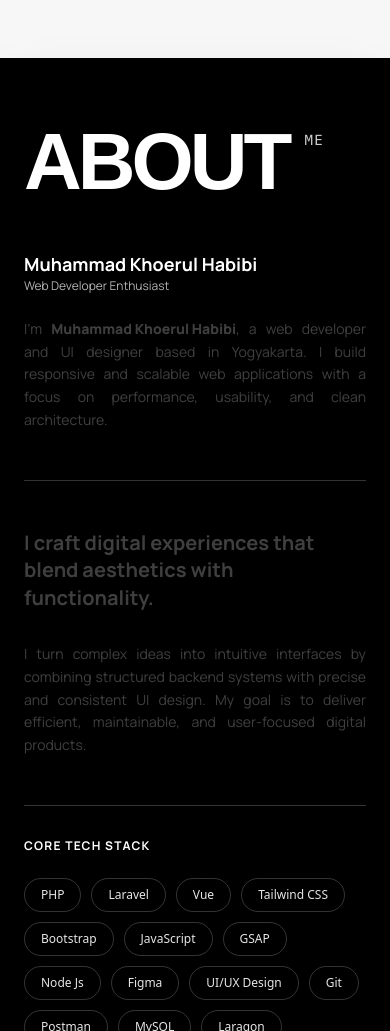
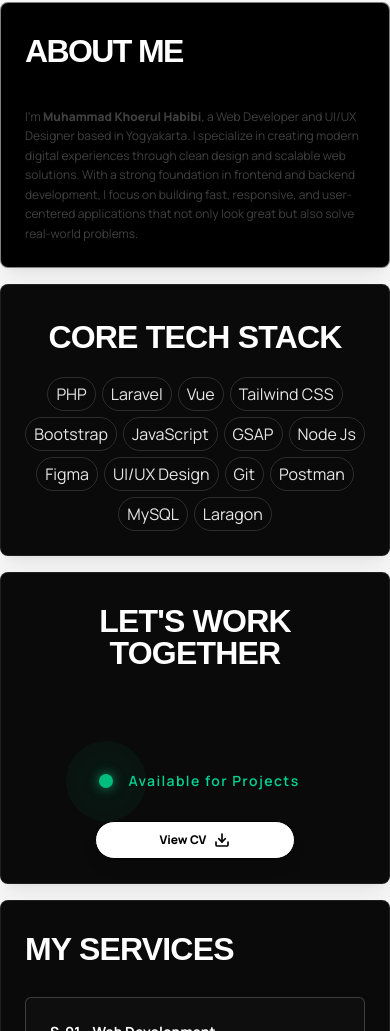
Before and after one commit to mkhabibii/ngbluee, a Vue app: page / in a window 390 px wide. Shown: the part 969-2000 px from the top of the page. Built offline with nearby package versions, Linux system fonts and the light colour scheme; no server answers; the database is empty; a web font is replaced by a local one.

Commit message:
feat: optimize bento grid UI layout, smooth scroll text reveal, align mobile marquee, and implement footer mailto contact link

```diff
--- a/index.html
+++ b/index.html
@@ -12,23 +12,23 @@
   <meta name="description"
     content="Muhammad Khoerul Habibi adalah seorang Web Developer dan UI/UX Designer berbasis di Yogyakarta. Spesialisasi pembuatan web aplikasi modern menggunakan Vue, Laravel, Tailwind CSS, dan GSAP.">
   <meta name="author" content="Muhammad Khoerul Habibi">
-  <link rel="canonical" href="https://habiboy.netlify.app/">
+  <link rel="canonical" href="https://mkhabibi.web.id">
 
   <!-- Open Graph / Facebook / LinkedIn (Sosial Media Preview) -->
   <meta property="og:type" content="website">
-  <meta property="og:url" content="https://habiboy.netlify.app/">
+  <meta property="og:url" content="https://mkhabibi.web.id">
   <meta property="og:title" content="Muhammad Khoerul Habibi - Web Developer">
   <meta property="og:description"
     content="Portfolio Muhammad Khoerul Habibi, seorang Web Developer dan UI/UX Designer berbasis di Yogyakarta. Lihat karya dan keahlian saya di sini.">
-  <meta property="og:image" content="https://habiboy.netlify.app/og-image.png">
+  <meta property="og:image" content="https://mkhabibi.web.id/og-image.png">
 
   <!-- Twitter -->
   <meta property="twitter:card" content="summary_large_image">
-  <meta property="twitter:url" content="https://habiboy.netlify.app/">
+  <meta property="twitter:url" content="https://mkhabibi.web.id">
   <meta property="twitter:title" content="Muhammad Khoerul Habibi - Web Developer Portfolio">
   <meta property="twitter:description"
     content="Portfolio Muhammad Khoerul Habibi, seorang Web Developer dan UI/UX Designer berbasis di Yogyakarta.">
-  <meta property="twitter:image" content="https://habiboy.netlify.app/og-image.png">
+  <meta property="twitter:image" content="https://mkhabibi.web.id/og-image.png">
 
   <!-- Google Search Console -->
   <meta name="google-site-verification" content="J3Y8jrmJO8WrQqGAPquQQWapnoXvTt6EWC0qTEBGaFQ" />
@@ -39,10 +39,15 @@
     "@context": "https://schema.org",
     "@type": "Person",
     "name": "Muhammad Khoerul Habibi",
-    "url": "https://habiboy.netlify.app",
+    "url": "https://mkhabibi.web.id",
     "jobTitle": "Web Developer",
+    "address": {
+      "@type": "PostalAddress",
+      "addressLocality": "Yogyakarta",
+      "addressCountry": "ID"
+    },
     "sameAs": [
-      "https://github.com/habiboy7",
+      "https://github.com/mkhabibii",
       "https://www.linkedin.com/in/muhammadkhoerulhabibi"
     ]
   }
--- a/src/components/Footer.vue
+++ b/src/components/Footer.vue
@@ -24,13 +24,39 @@
             MKH.<br />HABIBI
           </div>
           <ul
-            class="grid grid-cols-2 sm:grid-cols-1 gap-4 font-manrope text-xs md:text-base font-bold text-gray-500 uppercase tracking-[0.2em]"
+            class="grid grid-cols-2 sm:grid-cols-1 gap-4 font-manrope text-xs md:text-base font-bold text-gray-500 tracking-[0.2em]"
           >
-            <li><a href="#home" @click="handleNavClick($event, '#home')" class="hover:text-white transition-colors">Home</a></li>
-            <li><a href="#about" @click="handleNavClick($event, '#about')" class="hover:text-white transition-colors">About</a></li>
-            <li><a href="#showcase" @click="handleNavClick($event, '#showcase')" class="hover:text-white transition-colors">Showcase</a></li>
             <li>
-              <a href="#credential" @click="handleNavClick($event, '#credential')" class="hover:text-white transition-colors">Credentials</a>
+              <a
+                href="#home"
+                @click="handleNavClick($event, '#home')"
+                class="hover:text-white transition-colors"
+                >Home</a
+              >
+            </li>
+            <li>
+              <a
+                href="#about"
+                @click="handleNavClick($event, '#about')"
+                class="hover:text-white transition-colors"
+                >Essence</a
+              >
+            </li>
+            <li>
+              <a
+                href="#showcase"
+                @click="handleNavClick($event, '#showcase')"
+                class="hover:text-white transition-colors"
+                >Showcase</a
+              >
+            </li>
+            <li>
+              <a
+                href="#credential"
+                @click="handleNavClick($event, '#credential')"
+                class="hover:text-white transition-colors"
+                >Credentials</a
+              >
             </li>
           </ul>
         </div>
@@ -38,7 +64,7 @@
         <!-- Contact Info -->
         <div class="lg:col-span-3 text-left">
           <p
-            class="font-manrope text-[9px] md:text-[14px] uppercase tracking-[0.4em] text-gray-400 mb-6 md:mb-8"
+            class="font-sofia font-semibold text-[9px] md:text-[1.5rem] uppercase tracking-tight mb-6 md:mb-8"
           >
             Contact
           </p>
@@ -46,18 +72,18 @@
             <li>
               <a
                 href="mailto:habiboy0607@gmail.com"
-                class="hover:text-gray-400 transition-colors break-all md:break-normal text-white/80"
+                class="hover:text-white transition-colors break-all md:break-normal text-gray-400"
                 >habiboy0607@gmail.com</a
               >
             </li>
-            <li class="text-gray-500 font-manrope">+62 895 3850 51731</li>
+            <li class="text-gray-500 font-manrope">+6281227556950</li>
           </ul>
         </div>
 
         <!-- Socials -->
         <div class="lg:col-span-2 text-left">
           <p
-            class="font-manrope text-[9px] md:text-[14px] uppercase tracking-[0.4em] text-gray-400 mb-6 md:mb-8"
+            class="font-sofia font-semibold text-[9px] md:text-[1.5rem] uppercase tracking-tight mb-6 md:mb-8"
           >
             Social
           </p>
@@ -68,7 +94,7 @@
               <a
                 href="https://github.com/habiboy7"
                 target="_blank"
-                class="hover:text-gray-400 transition-colors"
+                class="hover:text-white transition-colors text-gray-400"
                 >GitHub</a
               >
             </li>
@@ -76,11 +102,18 @@
               <a
                 href="https://linkedin.com/in/muhammadkhoerulhabibi"
                 target="_blank"
-                class="hover:text-gray-400 transition-colors"
+                class="hover:text-white transition-colors text-gray-400"
                 >LinkedIn</a
               >
             </li>
-            <li><a href="#" class="hover:text-gray-400 transition-colors">Instagram</a></li>
+            <li>
+              <a
+                href="https://www.instagram.com/mkhabibii_"
+                target="_blank"
+                class="hover:text-white transition-colors text-gray-400"
+                >Instagram</a
+              >
+            </li>
           </ul>
         </div>
 
@@ -88,28 +121,29 @@
         <div class="lg:col-span-4 flex flex-col justify-between items-start lg:items-end">
           <div class="w-full">
             <p
-              class="font-manrope text-[9px] md:text-[14px] uppercase tracking-[0.4em] text-gray-400 mb-6 md:mb-10 text-left lg:text-right"
+              class="font-sofia font-semibold text-[9px] md:text-[1.5rem] uppercase tracking-tight mb-6 md:mb-8 text-left lg:text-right"
             >
               Get in touch
             </p>
-            <div class="relative group">
+            <div class="relative mt-2">
               <input
                 type="email"
+                v-model="visitorEmail"
                 placeholder="Your email address"
-                class="w-full bg-transparent border-b border-gray-800 py-3 md:py-4 outline-none font-manrope focus:border-white transition-colors pr-12 text-white text-sm md:text-base"
+                class="w-full bg-transparent border-b border-neutral-800 py-3 md:py-4 outline-none font-manrope focus:border-transparent transition-colors pr-24 text-white text-sm md:text-base peer"
+                @keyup.enter="handleSendEmail"
               />
+              <span
+                class="absolute bottom-0 left-0 w-0 h-[1px] bg-white transition-all duration-300 peer-focus:w-full"
+              ></span>
+
               <button
-                class="absolute right-0 top-1/2 -translate-y-1/2 text-gray-500 hover:text-white transition-all transform hover:translate-x-1 uppercase text-[9px] md:text-[10px] font-bold tracking-widest flex items-center gap-2"
+                @click="handleSendEmail"
+                class="absolute right-0 top-1/2 -translate-y-1/2 text-neutral-400 hover:text-white transition-all duration-300 uppercase text-[10px] md:text-[11px] font-extrabold tracking-widest flex items-center gap-2 group/btn"
               >
-                Send <span class="text-base md:text-lg">→</span>
+                <span class="font-manrope">Send</span>
               </button>
             </div>
-            <p
-              class="text-[8px] md:text-[10px] text-gray-400 mt-4 md:mt-6 font-mono uppercase tracking-widest text-left lg:text-right"
-            >
-              By sending, you agree to our
-              <a href="#" class="underline hover:text-white">Privacy Policy</a>
-            </p>
           </div>
         </div>
       </div>
@@ -149,7 +183,6 @@
         >
           Web Developer • Yogyakarta, Indonesia
         </div>
-        <div class="font-manrope text-[8px] md:text-[14px] text-gray-400 order-3">v.02</div>
       </div>
     </div>
 
@@ -186,6 +219,19 @@ const mouseX = ref(0)
 const mouseY = ref(0)
 const currentX = ref(0)
 const currentY = ref(0)
+const visitorEmail = ref('')
+
+const handleSendEmail = () => {
+  const email = visitorEmail.value.trim()
+  const myEmail = 'habiboy0607@gmail.com'
+  const subject = encodeURIComponent('Inquiry from Portfolio')
+  let bodyText = 'Hello Habibi,\n\nI would like to get in touch with you.'
+  if (email) {
+    bodyText += `\n\nVisitor Email: ${email}`
+  }
+  const body = encodeURIComponent(bodyText)
+  window.location.href = `mailto:${myEmail}?subject=${subject}&body=${body}`
+}
 
 let velocityX = 0
 let velocityY = 0
--- a/src/views/Essence.vue
+++ b/src/views/Essence.vue
@@ -1,7 +1,7 @@
 <template>
   <!-- Header Contact Links -->
   <div
-    class="w-full px-4 sm:px-6 lg:px-12 mt-32 md:mt-40 flex flex-col md:flex-row justify-between items-start md:items-center gap-6 font-mono text-xs md:text-lg uppercase tracking-widest z-10 relative"
+    class="w-full px-4 sm:px-6 lg:px-12 mt-20 md:mt-32 lg:mt-40 flex flex-col md:flex-row justify-between items-start md:items-center gap-4 md:gap-6 font-mono text-xs md:text-sm lg:text-base uppercase tracking-widest z-10 relative"
   >
     <div class="flex flex-col gap-2">
       <span class="font-semibold text-gray-900">Available for collaboration</span>
@@ -71,81 +71,185 @@
     ref="sectionRef"
     class="about-section w-full relative mt-8 lg:mt-16 lg:mb-20 flex justify-center"
   >
-    <div
-      ref="cardRef"
-      class="bg-black text-white py-16 px-6 sm:px-12 lg:p-20 relative overflow-hidden shadow-2xl mx-auto w-full rounded-none"
-    >
-      <div class="grid grid-cols-1 lg:grid-cols-12 gap-12 lg:gap-16 lg:items-stretch items-start">
-        <!-- Left Column -->
+    <div ref="cardRef" class="bg-transparent text-white relative mx-auto w-full rounded-none">
+      <div class="grid grid-cols-1 md:grid-cols-2 lg:grid-cols-3 gap-4 lg:gap-6">
+        <!-- About Me Profile (Top Left, Spans 2 Cols) -->
         <div
-          class="lg:col-span-5 border-b lg:border-b-0 lg:border-r border-white/20 pb-12 lg:pb-0 lg:pr-16 flex flex-col justify-between h-full"
+          class="col-span-1 md:col-span-2 lg:col-span-2 bg-black text-white border border-white/50 rounded-lg p-6 sm:p-10 flex flex-col justify-between hover:scale-[1.015] hover:border-neutral-700 transition-all duration-300 group shadow-xl shadow-black/5"
         >
-          <!-- Top Row of Left Column -->
-          <div class="flex items-start gap-4">
-            <span
-              class="font-sofia font-extrabold text-[5rem] lg:text-[7rem] leading-none text-white tracking-tighter"
-              >ABOUT</span
+          <div>
+            <h3
+              class="font-sofia font-extrabold text-[2rem] xs:text-[2.8rem] sm:text-[3.5rem] lg:text-[4rem] leading-none text-white tracking-tighter mt-2 mb-6 uppercase"
             >
-            <span class="font-mono text-sm lg:text-lg text-white/80 mt-2 uppercase tracking-widest"
-              >ME</span
-            >
+              About Me
+            </h3>
           </div>
 
-          <!-- Profile & Bio -->
-          <div class="mt-12 lg:mt-24">
-            <div class="flex items-center">
-              <div>
-                <h4 class="font-manrope font-bold text-lg lg:text-xl text-white">
-                  Muhammad Khoerul Habibi
-                </h4>
-                <p class="font-manrope text-xs lg:text-sm text-white/70">
-                  Web Developer Enthusiast
-                </p>
-              </div>
-            </div>
-
-            <p
-              class="reveal-text text-sm lg:text-base text-white/80 leading-relaxed font-manrope mt-6 text-justify"
-            >
-              I’m <span class="font-black text-white">Muhammad Khoerul Habibi</span>, a web
-              developer and UI designer based in Yogyakarta. I build responsive and scalable web
-              applications with a focus on performance, usability, and clean architecture.
-            </p>
-          </div>
+          <p
+            class="reveal-text text-xs sm:text-sm lg:text-lg text-white/80 leading-relaxed font-manrope text-left lg:text-justify mt-4"
+          >
+            I’m <span class="font-black text-white">Muhammad Khoerul Habibi</span>, a Web Developer
+            and UI/UX Designer based in Yogyakarta. I specialize in creating modern digital
+            experiences through clean design and scalable web solutions. With a strong foundation in
+            frontend and backend development, I focus on building fast, responsive, and
+            user-centered applications that not only look great but also solve real-world problems.
+          </p>
         </div>
 
-        <div class="lg:col-span-7 lg:pl-4">
-          <!-- Header Statement -->
-          <h3
-            class="reveal-text text-xl lg:text-3xl font-bold leading-snug font-manrope text-white"
-          >
-            I craft digital experiences that blend aesthetics with functionality.
-          </h3>
-
-          <p
-            class="reveal-text text-sm lg:text-lg leading-relaxed text-white/80 font-manrope mt-8 text-justify"
-          >
-            I turn complex ideas into intuitive interfaces by combining structured backend systems
-            with precise and consistent UI design. My goal is to deliver efficient, maintainable,
-            and user-focused digital products.
-          </p>
-
-          <!-- Tech Stack -->
-          <div class="mt-12 border-t border-white/20 pt-8">
+        <!-- Core Tech Stack (Top Right, Spans 1 Col) -->
+        <div
+          class="col-span-1 bg-neutral-950 text-white border border-neutral-800/80 rounded-lg p-6 sm:p-8 flex flex-col justify-between hover:scale-[1.015] hover:border-neutral-700 transition-all duration-300 group shadow-xl shadow-black/5"
+        >
+          <div>
             <h4
-              class="font-manrope font-bold text-xs lg:text-lg text-white uppercase tracking-widest mb-6"
+              class="font-sofia font-bold text-[2rem] sm:text-[2.8rem] lg:text-[3rem] uppercase text-white mt-1 mb-4 tracking-tight text-center"
             >
               Core Tech Stack
             </h4>
 
-            <div class="flex flex-wrap gap-2.5">
+            <div class="flex flex-wrap gap-1.5 sm:gap-2 mt-2 justify-center">
               <span
                 v-for="(skill, index) in skills"
                 :key="index"
-                class="skill-tag px-4 py-2 border border-white/20 rounded-full text-xs lg:text-sm text-white/90 hover:bg-white hover:text-black transition-all duration-300 cursor-default backdrop-blur-sm"
+                class="skill-tag font-manrope px-2 py-1 sm:px-3 sm:py-1 border border-white/15 rounded-full text-base lg:text-base text-white/90 hover:bg-white hover:text-black transition-all duration-300 cursor-default backdrop-blur-sm"
               >
                 {{ skill }}
               </span>
+            </div>
+          </div>
+        </div>
+
+        <!-- Hire Me / CV Button (Bottom Left, Spans 1 Col) -->
+        <div
+          class="col-span-1 bg-neutral-950 text-white border border-neutral-800/80 rounded-lg p-6 sm:p-8 flex flex-col justify-between hover:scale-[1.015] hover:border-neutral-700 transition-all duration-300 group shadow-xl shadow-black/5"
+        >
+          <div>
+            <h4
+              class="font-sofia uppercase font-bold text-[2rem] lg:text-[3rem] text-white mt-2 mb-24 lg:mb-50 tracking-tight text-center leading-none"
+            >
+              Let's Work Together
+            </h4>
+
+            <!-- Elegant Radar Visual  -->
+            <div class="flex items-center justify-center gap-1.5">
+              <div class="relative flex items-center justify-center w-8 h-8">
+                <!-- Large pulsing radar rings -->
+                <span
+                  class="animate-ping absolute inline-flex h-8 w-8 rounded-full bg-emerald-400/30 opacity-75"
+                ></span>
+                <span
+                  class="animate-ping absolute inline-flex h-16 w-16 rounded-full bg-emerald-500/20 opacity-40"
+                  style="animation-delay: 0.5s"
+                ></span>
+                <!-- Solid inner dot -->
+                <span
+                  class="relative inline-flex rounded-full h-3.5 w-3.5 bg-emerald-500 shadow-[0_0_12px_rgba(16,185,129,0.8)]"
+                ></span>
+              </div>
+              <span class="text-sm font-manrope tracking-widest text-emerald-400 font-semibold"
+                >Available for Projects</span
+              >
+            </div>
+          </div>
+
+          <!-- CV Button at the bottom -->
+          <div class="flex justify-center mt-6">
+            <a
+              href="/resume.pdf"
+              target="_blank"
+              class="group/btn relative inline-flex items-center justify-center gap-2 px-16 py-2.5 bg-white rounded-full text-xs sm:text-base text-black shadow-lg hover:scale-[1.02] hover:bg-black hover:text-white border hover:border-white transition-all duration-300 w-fit"
+            >
+              <span class="relative z-10 font-extrabold font-manrope">View CV</span>
+              <svg
+                xmlns="http://www.w3.org/2000/svg"
+                viewBox="0 0 24 24"
+                fill="none"
+                stroke="currentColor"
+                stroke-width="2.5"
+                stroke-linecap="round"
+                stroke-linejoin="round"
+                class="w-4 h-4 transform group-hover/btn:translate-y-[2px] transition-transform duration-300"
+              >
+                <path d="M21 15v4a2 2 0 0 1-2 2H5a2 2 0 0 1-2-2v-4"></path>
+                <polyline points="7 10 12 15 17 10"></polyline>
+                <line x1="12" y1="15" x2="12" y2="3"></line>
+              </svg>
+            </a>
+          </div>
+        </div>
+
+        <!-- My Services (Bottom Right, Spans 2 Cols) -->
+        <div
+          class="col-span-1 md:col-span-2 lg:col-span-2 bg-neutral-950 text-white border border-neutral-800/80 rounded-lg p-6 sm:p-10 flex flex-col justify-between hover:scale-[1.015] hover:border-neutral-700 transition-all duration-300 group shadow-xl shadow-black/5"
+        >
+          <div>
+            <h4
+              class="font-sofia font-bold text-[2rem] lg:text-[3rem] text-white uppercase mb-4 tracking-tight"
+            >
+              My Services
+            </h4>
+
+            <div class="grid grid-cols-1 sm:grid-cols-2 gap-4 mt-6">
+              <!-- Web Dev -->
+              <div
+                class="p-6 bg-white/[0.02] border border-white/20 rounded-md hover:border-white/50 transition-colors duration-300"
+              >
+                <div class="flex items-center gap-3 mb-2">
+                  <p class="font-manrope font-bold text-sm lg:text-xl uppercase text-white">S-01</p>
+                  <h5 class="font-manrope font-bold text-sm lg:text-xl text-white">
+                    Web Development
+                  </h5>
+                </div>
+                <p class="text-xs lg:text-sm text-white/60 font-manrope text-justify">
+                  Building scalable and high-performance web applications with modern technologies
+                  and clean architecture.
+                </p>
+              </div>
+
+              <!-- UI/UX -->
+              <div
+                class="p-6 bg-white/[0.02] border border-white/20 rounded-md hover:border-white/50 transition-colors duration-300"
+              >
+                <div class="flex items-center gap-3 mb-2">
+                  <p class="font-manrope font-bold text-sm lg:text-xl uppercase text-white">S-02</p>
+                  <h5 class="font-manrope font-bold text-sm lg:text-xl text-white">UI/UX Design</h5>
+                </div>
+                <p class="text-xs lg:text-sm text-white/60 font-manrope">
+                  Designing intuitive digital experiences that balance usability, consistency, and
+                  visual appeal.
+                </p>
+              </div>
+
+              <!-- Mobile Dev -->
+              <div
+                class="p-6 bg-white/[0.02] border border-white/20 rounded-md hover:border-white/50 transition-colors duration-300"
+              >
+                <div class="flex items-center gap-3 mb-2">
+                  <p class="font-manrope font-bold text-sm lg:text-xl uppercase text-white">S-03</p>
+                  <h5 class="font-manrope font-bold text-sm lg:text-xl text-white">
+                    Mobile Development
+                  </h5>
+                </div>
+                <p class="text-xs lg:text-sm text-white/60 font-manrope">
+                  Creating responsive and interactive interfaces that deliver seamless user
+                  experiences across devices.
+                </p>
+              </div>
+
+              <!-- Academic Work -->
+              <div
+                class="p-6 bg-white/[0.02] border border-white/20 rounded-md hover:border-white/50 transition-colors duration-300"
+              >
+                <div class="flex items-center gap-3 mb-2">
+                  <p class="font-manrope font-bold text-sm lg:text-xl uppercase text-white">S-04</p>
+                  <h5 class="font-manrope font-bold text-sm lg:text-xl text-white">
+                    Academic Work
+                  </h5>
+                </div>
+                <p class="text-xs lg:text-sm text-white/60 font-manrope">
+                  Solving complex computer science tasks, coding homework, and software projects.
+                </p>
+              </div>
             </div>
           </div>
         </div>
@@ -212,7 +316,7 @@ onMounted(() => {
       },
     })
 
-  // Background Scroll Effect (Full width -> Boxed card)
+  // Background Scroll Effect
   if (cardRef.value && sectionRef.value) {
     const mm = gsap.matchMedia()
 
@@ -251,8 +355,8 @@ onMounted(() => {
             end: 'top 35%',
             scrub: 1,
           },
-          width: 'calc(100% - 6rem)',
-          borderRadius: '2.5rem',
+          width: 'calc(100% - 3rem)',
+          borderRadius: '2rem',
           ease: 'none',
         },
       )
@@ -272,8 +376,8 @@ onMounted(() => {
             end: 'top 35%',
             scrub: 1,
           },
-          width: 'calc(100% - 3rem)',
-          borderRadius: '2rem',
+          width: 'calc(100% - 1.5rem)',
+          borderRadius: '1.5rem',
           ease: 'none',
         },
       )
@@ -290,7 +394,6 @@ onMounted(() => {
       gsap.set(split.words, {
         color: '#ffffff',
         opacity: 0.25,
-        willChange: 'opacity',
       })
 
       gsap.to(split.words, {
@@ -298,7 +401,7 @@ onMounted(() => {
           trigger: element,
           start: 'top 85%',
           end: 'bottom 60%',
-          scrub: 1.2,
+          scrub: 0.3,
         },
         opacity: 1,
         stagger: 0.05,
@@ -315,6 +418,10 @@ onMounted(() => {
   transform: translateZ(0);
 }
 
+.reveal-text :deep(.word) {
+  display: inline !important;
+}
+
 .about-title {
   overflow: hidden;
 }
--- a/src/views/Home.vue
+++ b/src/views/Home.vue
@@ -3,7 +3,7 @@
     <div class="w-full px-4 sm:px-6 lg:px-12 relative">
       <!-- HERO TITLE  -->
       <div class="absolute top-12 left-1/2 -translate-x-1/2 z-10 whitespace-nowrap">
-        <span class="sub-title block text-xl lg:text-4xl font-light mb-[-0.1em]"> Enthusiast </span>
+        <span class="sub-title block text-xl lg:text-4xl font-light mb-1 lg:mb-[-0.1em]"> Enthusiast </span>
 
         <div class="overflow-hidden px-3">
           <h1
@@ -14,7 +14,7 @@
         </div>
 
         <span
-          class="sub-title absolute right-0 text-sm lg:text-xl font-light leading-[0.5] tracking-[0.3em] font-semibold"
+          class="sub-title absolute right-0 text-sm lg:text-xl font-light leading-[0.5] tracking-[0.3em] font-semibold mt-1 lg:mt-[-0.1em]"
           >BASED IN YOGYAKARTA</span
         >
       </div>
```
Also changed, not shown: src/views/Porto.vue (+11 -10 lines).
